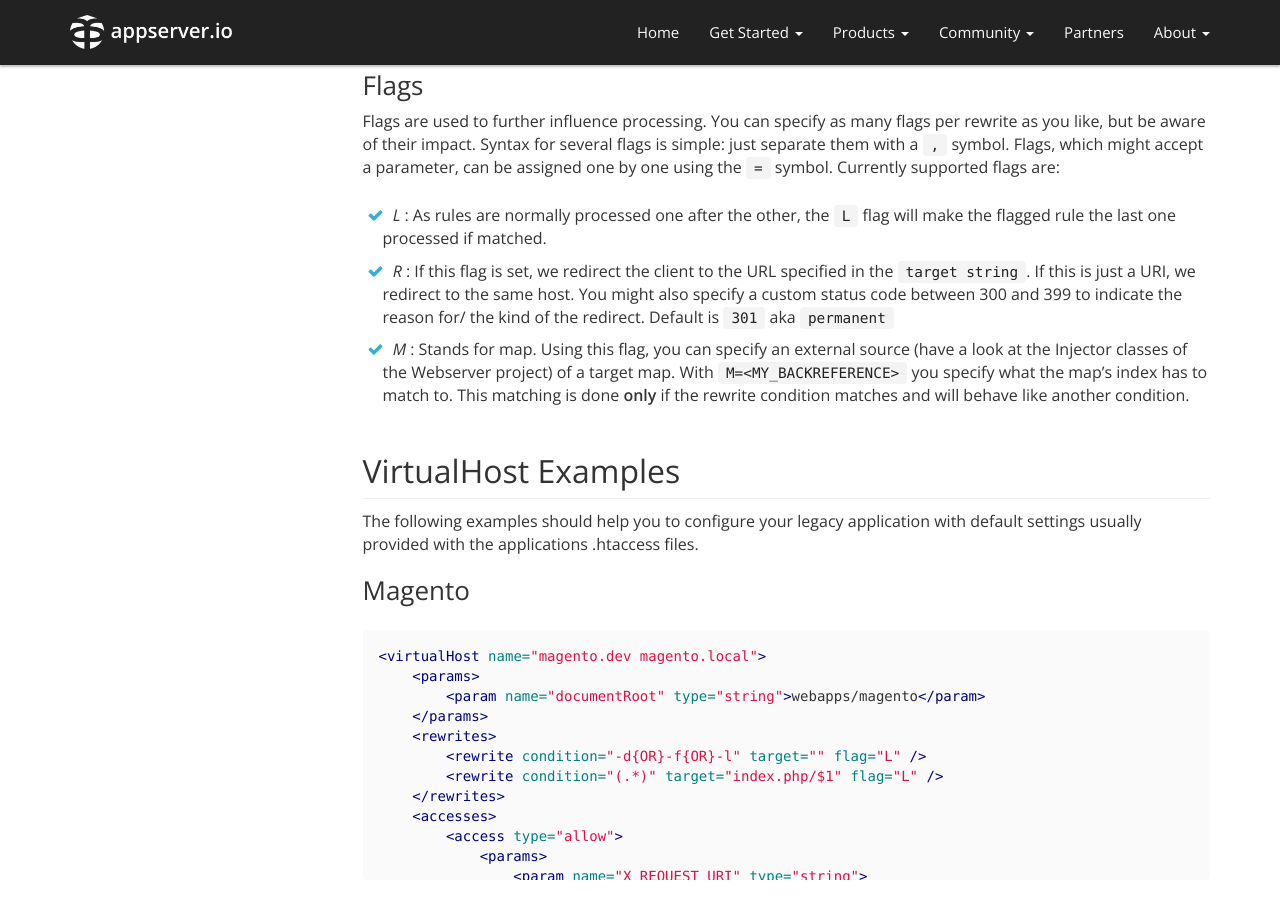
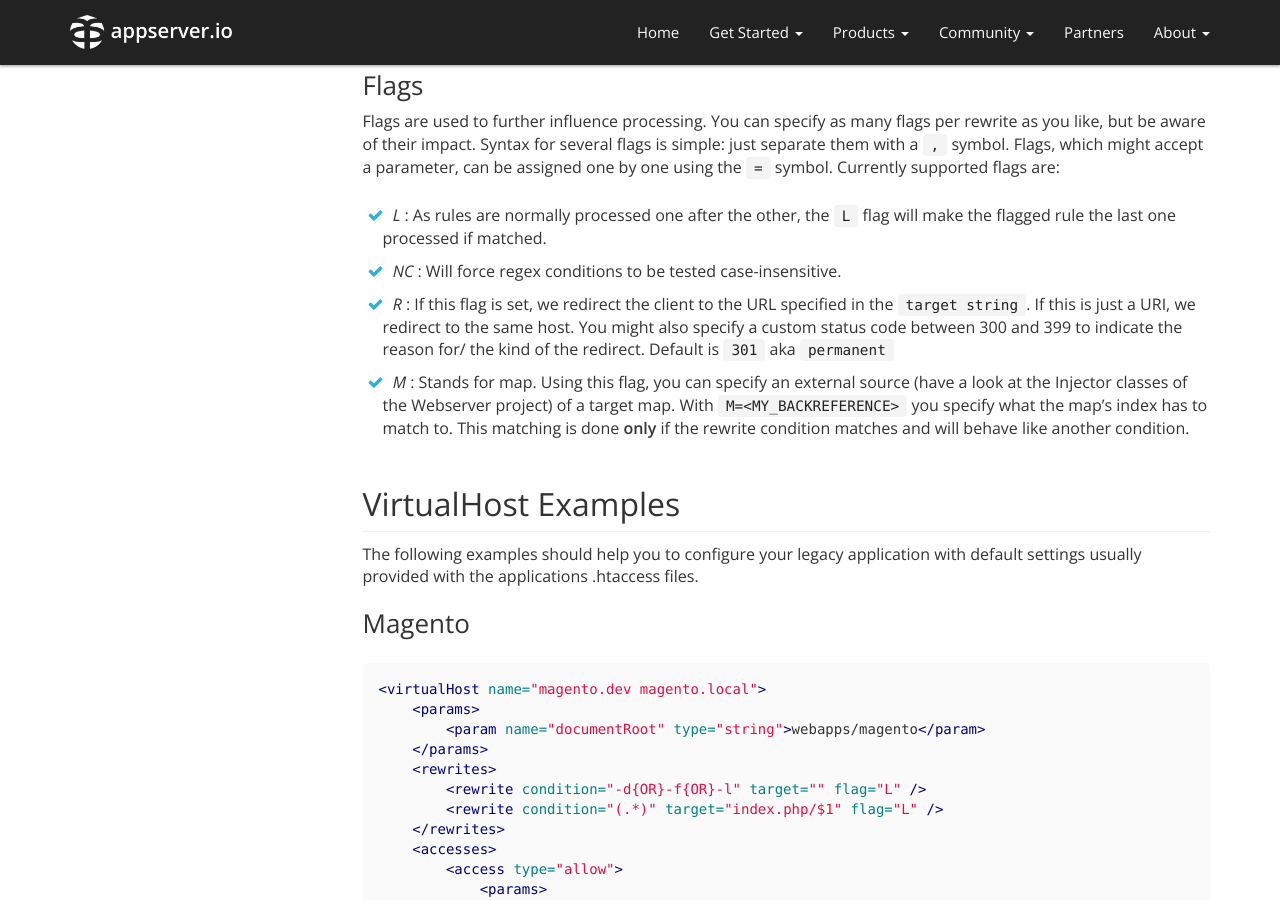
Before and after one commit to appserver-io/appserver, a Jekyll site: the page built from _docs_1_1/webserver.md, in a window 1280 px wide and 900 px high, scrolled down 9889 px. Built offline with Jekyll 4.4.1, drawn with Linux system fonts in a browser that asks for light colours; nearby versions of some CDN libraries; library files that are not in the unit come from our copies; Markdown is read by kramdown in place of the engine named in the settings.

Commit message:
Update webserver.md

```diff
--- a/_docs_1_1/webserver.md
+++ b/_docs_1_1/webserver.md
@@ -438,6 +438,8 @@ Currently supported flags are:
 - *L* : As rules are normally processed one after the other, the `L` flag will make the flagged rule the last one processed
    if matched.
 
+- *NC* : Will force regex conditions to be tested case-insensitive.
+
 - *R* : If this flag is set, we redirect the client to the URL specified in the `target string`. If this is just a URI, we redirect to the same host.
     You might also specify a custom status code between 300 and 399 to indicate the reason for/ the kind of the redirect. Default is `301` aka `permanent`
 
```
